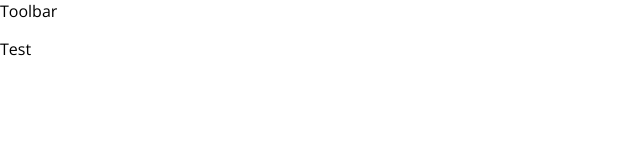
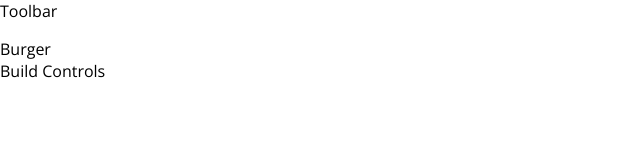
Before and after one commit to denlysenko/react-burger, a React app: page / in a window 1280 px wide. Shown: the top 160 px of the page, without its empty margins (0-640 px from the left). Built offline with nearby package versions, Linux system fonts and the light colour scheme.

Commit message:
BurgerBuilder container skeleton

```diff
--- a/src/App.js
+++ b/src/App.js
@@ -1,13 +1,14 @@
 import React, { Component } from 'react';
 
 import Layout from './components/Layout';
+import BurgerBuilder from './containers/BurgerBuilder';
 
 class App extends Component {
   render() {
     return (
       <div>
         <Layout>
-          <p>Test</p>
+          <BurgerBuilder />
         </Layout>
       </div>
     );
--- a/src/components/Layout/index.js
+++ b/src/components/Layout/index.js
@@ -1,11 +1,12 @@
 import React from 'react';
 
 import Aux from '../../hoc/Aux';
+import classes from './styles.css';
 
 const layout = props => (
   <Aux>
     <div>Toolbar</div>
-    <main>{props.children}</main>
+    <main className={classes.Content}>{props.children}</main>
   </Aux>
 );
 
--- /dev/null
+++ b/src/components/Layout/styles.css
@@ -0,0 +1,3 @@
+.Content {
+  margin-top: 16px;
+}
--- /dev/null
+++ b/src/containers/BurgerBuilder/index.js
@@ -0,0 +1,16 @@
+import React, { Component } from 'react';
+
+import Aux from '../../hoc/Aux';
+
+class BurgerBuilder extends Component {
+  render() {
+    return (
+      <Aux>
+        <div>Burger</div>
+        <div>Build Controls</div>
+      </Aux>
+    );
+  }
+}
+
+export default BurgerBuilder;
```
